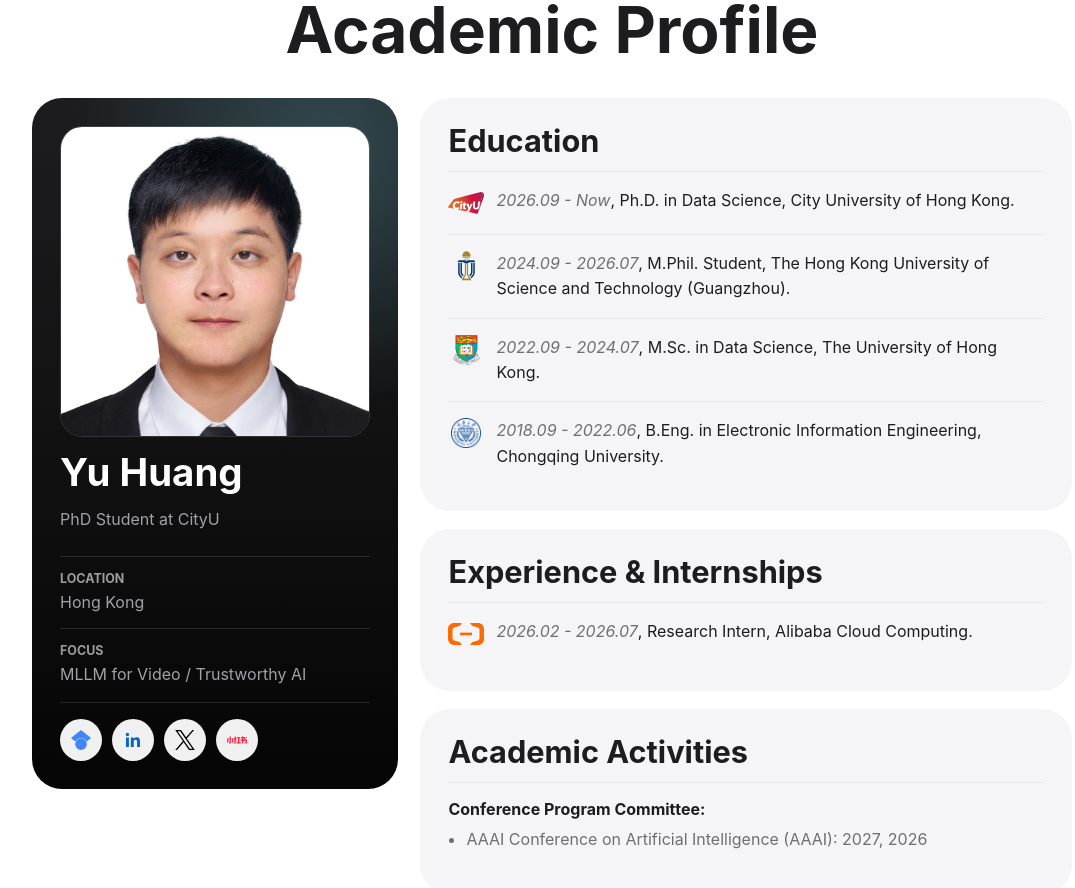
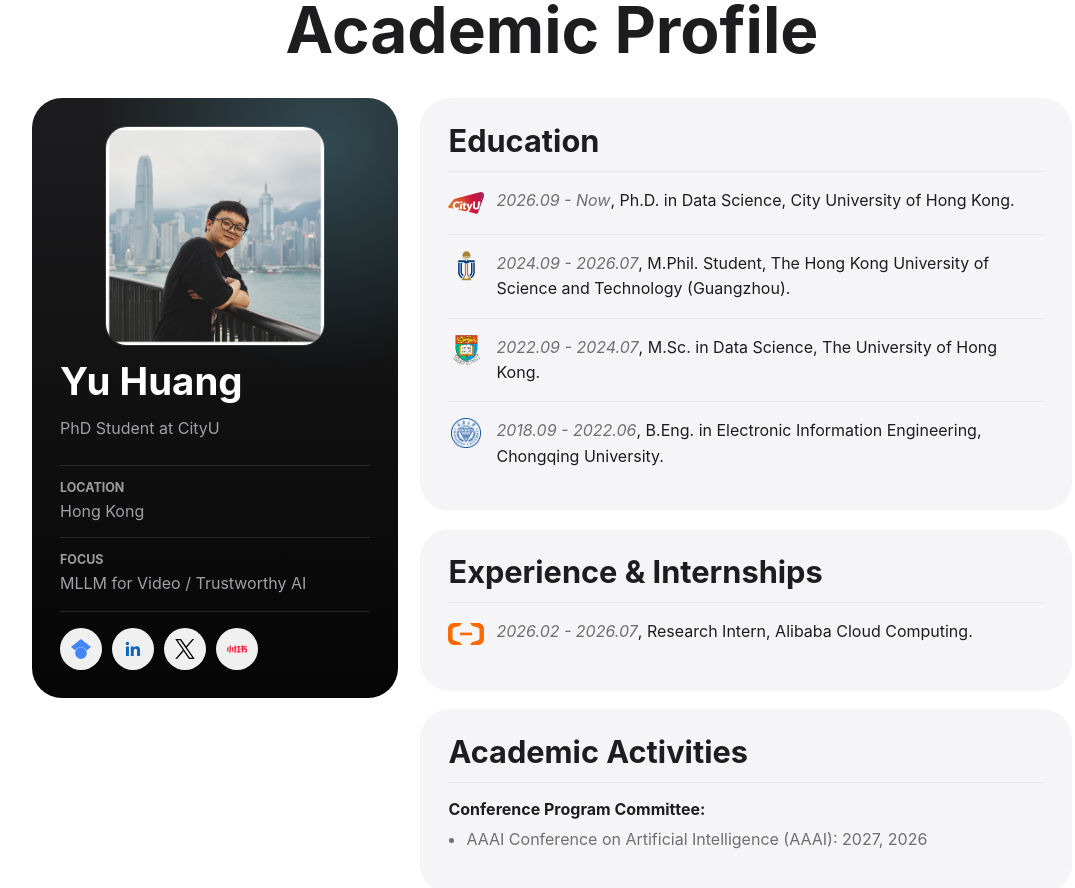
Before and after one commit to hardenyu21/hardenyu21.github.io, a React (Vite) app: page / in a window 1280 px wide. Shown: the part 3620-4508 px from the top of the page, without its empty margins (88-1163 px from the left). Built offline with nearby package versions, Linux system fonts and the light colour scheme.

Commit message:
Update and resize profile photo

```diff
--- a/src/styles/layout.css
+++ b/src/styles/layout.css
@@ -490,8 +490,9 @@ main {
 
 .profile-card-photo {
   display: block;
-  width: 100%;
+  width: min(220px, 100%);
   aspect-ratio: 1;
+  justify-self: center;
   border: 1px solid rgba(255, 255, 255, 0.14);
   border-radius: 22px;
   object-fit: cover;
@@ -981,10 +982,6 @@ main {
     position: static;
   }
 
-  .profile-card-photo {
-    width: min(280px, 100%);
-  }
-
   .floating-card {
     position: static;
     width: fit-content;
```
Also changed, not shown: public/profile/yu-huang.jpg.
